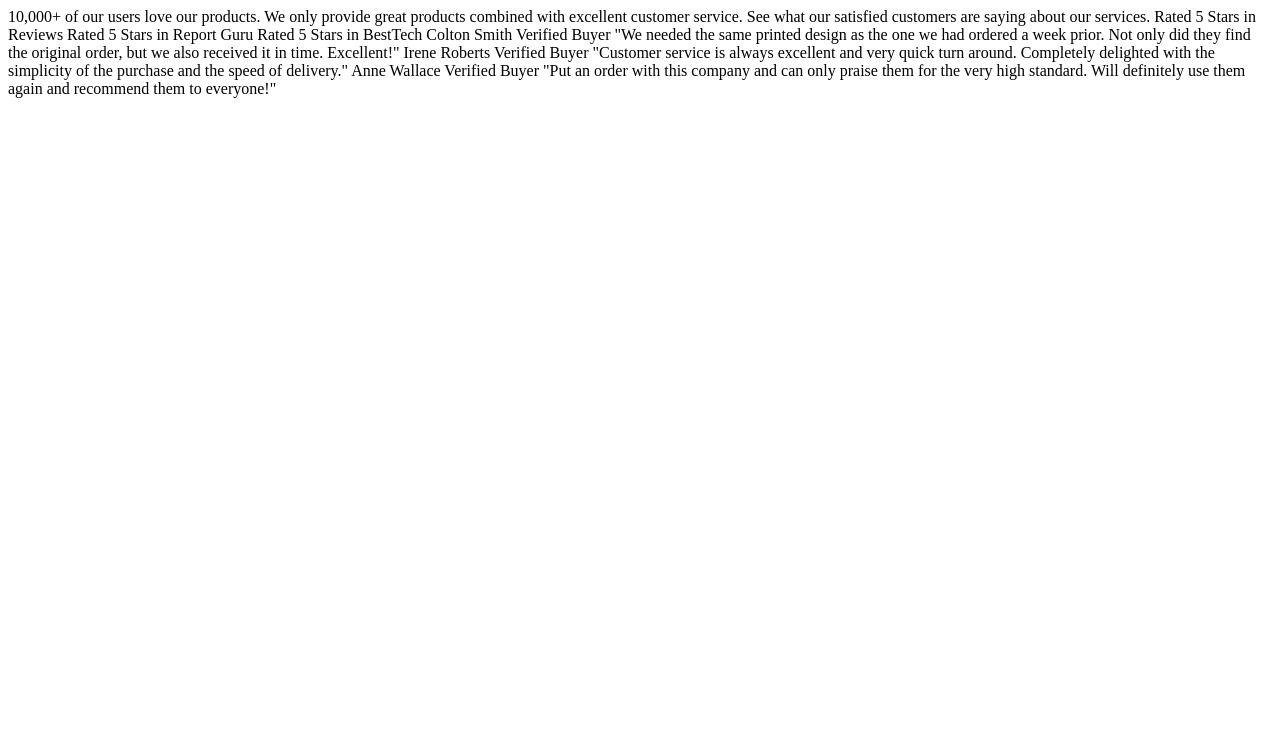
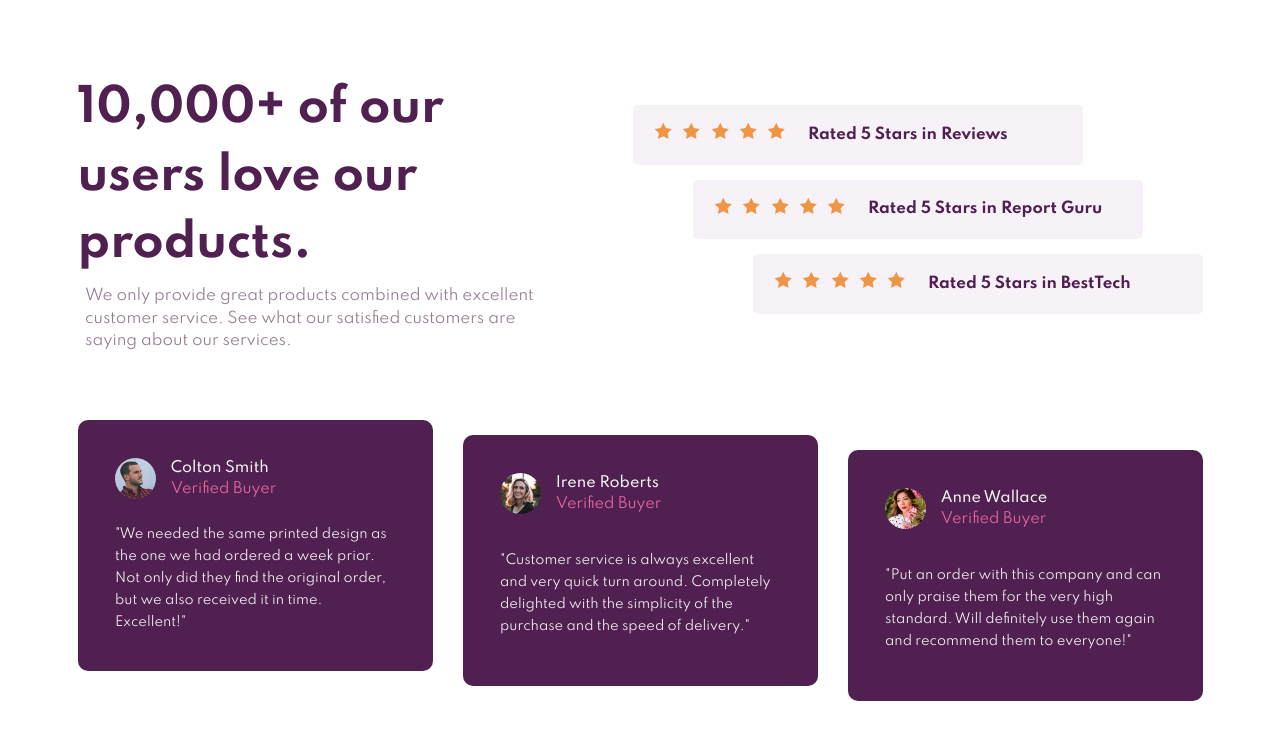
Before and after one commit to chrisvn188/social-proof-section, a plain HTML site: page index.html in a window 1280 px wide. Drawn offline with Linux system fonts and the light colour scheme.

Commit message:
Finish styling for both mobile and big screens

```diff
--- a/index.html
+++ b/index.html
@@ -9,34 +9,90 @@
       sizes="32x32"
       href="./images/favicon-32x32.png"
     />
-
     <title>Frontend Mentor | Social proof section</title>
+    <link rel="stylesheet" href="style.css">
+    <link href="https://fonts.googleapis.com/css2?family=Spartan:wght@400;500;700&display=swap" rel="stylesheet">
   </head>
   <body>
-    10,000+ of our users love our products.
+    <main class="container">
+      <div class="grid grid--1">
+        <div class="text-container">
+          <h1 class="main-heading">10,000+ of our <br>users love our<br> products.</h1>
+          <p class="paragraph">We only provide great products combined with excellent customer service.
+          See what our satisfied customers are saying about our services.</p>
+        </div>
+        <div class="rating-container">
+          <div class="rating-card">
+            <div class="rating-icons">
+              <img src="images/icon-star.svg" alt="rating star icon">
+              <img src="images/icon-star.svg" alt="rating star icon">
+              <img src="images/icon-star.svg" alt="rating star icon">
+              <img src="images/icon-star.svg" alt="rating star icon">
+              <img src="images/icon-star.svg" alt="rating star icon">
+            </div>
+            <div class="rating-text">
+              Rated 5 Stars in Reviews
+            </div>
+          </div>
 
-    We only provide great products combined with excellent customer service.
-    See what our satisfied customers are saying about our services.
+          <div class="rating-card">
+            <div class="rating-icons">
+              <img src="images/icon-star.svg" alt="rating star icon">
+              <img src="images/icon-star.svg" alt="rating star icon">
+              <img src="images/icon-star.svg" alt="rating star icon">
+              <img src="images/icon-star.svg" alt="rating star icon">
+              <img src="images/icon-star.svg" alt="rating star icon">
+            </div>
+            <div class="rating-text">
+              Rated 5 Stars in Report Guru
+            </div>
+          </div>
 
-    Rated 5 Stars in Reviews
-    Rated 5 Stars in Report Guru
-    Rated 5 Stars in BestTech
+          <div class="rating-card">
+            <div class="rating-icons">
+              <img src="images/icon-star.svg" alt="rating star icon">
+              <img src="images/icon-star.svg" alt="rating star icon">
+              <img src="images/icon-star.svg" alt="rating star icon">
+              <img src="images/icon-star.svg" alt="rating star icon">
+              <img src="images/icon-star.svg" alt="rating star icon">
+            </div>
+            <div class="rating-text">
+              Rated 5 Stars in BestTech
+            </div>
+          </div>
+        </div>
+      </div>
 
-    Colton Smith
-    Verified Buyer
-    "We needed the same printed design as the one we had ordered a week prior.
-    Not only did they find the original order, but we also received it in time.
-    Excellent!"
-
-    Irene Roberts
-    Verified Buyer
-    "Customer service is always excellent and very quick turn around. Completely
-    delighted with the simplicity of the purchase and the speed of delivery."
-
-    Anne Wallace
-    Verified Buyer
-    "Put an order with this company and can only praise them for the very high
-    standard. Will definitely use them again and recommend them to everyone!"
-
+      <div class="grid grid--2">
+        <article class="review-card">
+          <img src="images/image-colton.jpg" alt="An image of Colton" class="review-card__avatar">
+          <h2 class="review-card__title">
+            <span class="review-card__title--main">Colton Smith</span>
+            <span class="review-card__title--sub">Verified Buyer</span>
+          </h2>
+          <p class="review-card__paragraph">"We needed the same printed design as the one we had ordered a week prior.
+            Not only did they find the original order, but we also received it in time.
+            Excellent!"</p>
+        </article>
+        <article class="review-card">
+          <img src="images/image-irene.jpg" alt="An image of Irene" class="review-card__avatar">
+          <h2 class="review-card__title">
+            <span class="review-card__title--main">Irene Roberts</span>
+            <span class="review-card__title--sub">Verified Buyer</span>
+          </h2>
+          <p class="review-card__paragraph">"Customer service is always excellent and very quick turn around. Completely
+            delighted with the simplicity of the purchase and the speed of delivery."</p>
+        </article>
+        <article class="review-card">
+          <img src="images/image-anne.jpg" alt="An image of Anne" class="review-card__avatar">
+          <h2 class="review-card__title">
+            <span class="review-card__title--main">Anne Wallace</span>
+            <span class="review-card__title--sub">Verified Buyer</span>
+          </h2>
+          <p class="review-card__paragraph">"Put an order with this company and can only praise them for the very high
+            standard. Will definitely use them again and recommend them to everyone!"</p>
+        </article>
+      </div>
+    </main>
   </body>
 </html>
--- /dev/null
+++ b/style.css
@@ -0,0 +1,188 @@
+:root{
+  --color-very-dark-magenta:hsl(300, 43%, 22%);
+  --color-softpink: hsl(333, 80%, 67%);
+  --color-dark-grayish-magenta: hsl(303, 10%, 53%);
+  --color-light-grayish-magenta: hsl(300, 24%, 96%);
+  --color-white: hsl(0, 0%, 100%);
+}
+
+*,*::before,*::after{
+  box-sizing: border-box;
+}
+
+*{
+  margin: 0;
+  padding: 0;
+}
+
+body{
+  font-family: 'Spartan', sans-serif;
+  font-size: 0.9375rem;
+  font-weight: 400;
+  line-height: 1.5;
+}
+
+.container{
+  max-width: 23em;
+  margin: 5em auto;
+  text-align: center;
+}
+
+.text-container{
+  text-align: center;
+}
+
+.main-heading{
+  color:var(--color-very-dark-magenta);
+}
+
+.paragraph{
+  margin: 1.5em 0;
+  color: var(--color-dark-grayish-magenta);
+}
+
+@media (min-width:1140px) {
+  .container{
+    max-width: 75em;
+  }
+  .text-container{
+    text-align: left;
+    padding-right: 14em;
+  }
+  .main-heading{
+    font-size: 3em;
+  }
+
+  .paragraph{
+    margin:.5em;
+  }
+
+}
+
+.rating-container{
+  margin:2em 0;
+}
+
+.rating-card{
+  background-color: var(--color-light-grayish-magenta);
+  padding: .75em;
+  border-radius: 5px;
+  display: flex;
+  gap: .5em;
+  flex-direction: column;
+}
+
+.rating-card:not(:last-child){
+  margin-bottom: 1em;
+}
+
+.rating-icon{
+  vertical-align: middle;
+}
+
+.rating-icons > img:not(:last-child){
+  margin-right: .5em;
+}
+
+.rating-text{
+  font-weight: 700;
+  color:var(--color-very-dark-magenta);
+}
+
+@media (min-width:1140px) {
+  .rating-card{
+    display: flex;
+    flex-direction: row;
+    gap:1.5em;
+    align-items: center;
+    padding: 1.2em 1.5em;
+  }
+
+  .rating-card:first-of-type{
+    transform: translateX(-8em);
+  }
+
+  .rating-card:nth-child(2){
+    transform: translateX(-4em);
+  }
+
+  .rating-text {
+    margin-top:0;
+  }
+}
+
+.grid{
+  display: grid;
+}
+
+.grid--2{
+  grid-template-columns: 1fr;
+  margin-top: 2em;
+  grid-gap: 1em;
+}
+
+
+.review-card{
+  display: grid;
+  grid-template-columns: auto 1fr;
+  grid-template-rows: auto auto;
+  background-color: var(--color-very-dark-magenta);
+  border-radius: 10px;
+  padding: 2.5em;
+}
+
+@media (min-width:1140px) {
+  .grid--1{
+    grid-template-columns: 1.5fr 1fr;
+  }
+
+  .grid--2{
+    grid-template-columns: repeat(3,1fr);
+    grid-gap: 2em;
+    margin-top: 4em;
+  }
+
+  .review-card:nth-child(2){
+    transform: translateY(1em);
+  }
+
+  .review-card:nth-child(3){
+    transform: translateY(2em);
+  }
+}
+
+
+.review-card__avatar{
+  width: 2.75em;
+  height: 2.75em;
+  border-radius: 50%;
+}
+
+.review-card__title{
+  font-size: .9rem;
+}
+
+.review-card__title > span{
+  display: block;
+  text-align: left;
+  margin-left: 1em;
+}
+
+.review-card__title--main{
+  color: var(--color-light-grayish-magenta);
+  font-weight: 500;
+}
+
+.review-card__title--sub{
+  color:var(--color-softpink);
+  font-weight: 400;
+}
+
+.review-card__paragraph{
+  grid-column: 1 / 3;
+  text-align: left;
+  font-size: .81rem;
+  line-height: 1.7;
+  margin-top: 1.75em;
+  color: var(--color-light-grayish-magenta);
+}
```
